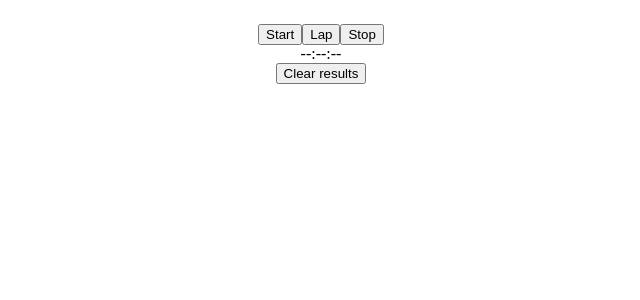
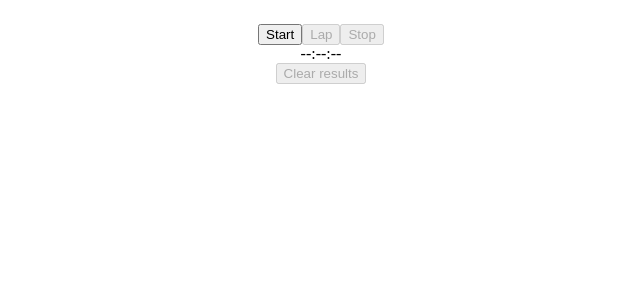
Before and after one commit to jaroslaw-bagnicki/react-timer, a React app: page / in a window 1280 px wide. Shown: the top 300 px of the page, without its empty margins (319-959 px from the left). Built offline with nearby package versions, Linux system fonts and the light colour scheme.

Commit message:
Finish convert

```diff
--- a/src/App.js
+++ /dev/null
@@ -1,44 +0,0 @@
-import React, { Component } from 'react';
-import styles from './components/App.styles.module.scss';
-
-import { Button } from './components/Button';
-import { Timer } from './components/Timer';
-
-export class App extends Component {
-  state = {
-    // TODO
-  }
-
-  render() {
-    return (
-      <div className={styles.container}>
-        <div>
-          <Button onClick={this.start} color="green">Start</Button>
-          <Button onClick={this.lap} color="yellow">Lap</Button>
-          <Button onClick={this.stop} color="red">Stop</Button>
-        </div>
-        <Timer />
-        <div>
-          <Button onClick={this.clear} color="dark">Clear results</Button>
-          <ul id="results"></ul>
-        </div>
-      </div>
-    );
-  }
-
-  start = () => {
-    console.log('start()');
-  }
-
-  lap = () => {
-    console.log('lap()');
-  }
-
-  stop = () => {
-    console.log('stop()');
-  }
-
-  clear = () => {
-    console.log('clear()');
-  }
-}
--- /dev/null
+++ b/src/components/App/index.js
@@ -0,0 +1,85 @@
+import React, { Component } from 'react';
+import styles from './App.styles.module.scss';
+
+import { Button } from '../Button';
+import { Results } from '../Results';
+
+export class App extends Component {
+  state = {
+    isRunning: false,
+    startTimestap: null,
+    actualTimestap: null,
+    stopTimeText: '',
+    laps: [],
+    timerInterval: null
+  }
+
+  render() {
+    const { isRunning, stopTimeText, laps } = this.state;
+    return (
+      <div className={styles.container}>
+        <div>
+          <Button onClick={this.start} color="green" disabled={isRunning}>Start</Button>
+          <Button onClick={this.lap} color="yellow" disabled={!isRunning}>Lap</Button>
+          <Button onClick={this.stop} color="red" disabled={!isRunning}>Stop</Button>
+        </div>
+
+        <div className={styles.timerLabel}>
+          {isRunning ? this.renderTime() : stopTimeText || '--:--:--'}
+        </div>
+
+        <div>
+          <Button onClick={this.clear} disabled={(!(!!laps.length || !!stopTimeText))}>Clear results</Button>
+          <Results laps={laps} />
+        </div>
+      </div>
+    );
+  }
+
+  start = () => {
+    this.setState({
+      isRunning: true,
+      startTimestap: Date.now(),
+      actualTimestap: Date.now(),
+      timerInterval: setInterval(() => this.setState({actualTimestap: Date.now()}), 90),
+      laps: []
+    });
+  }
+
+  lap = () => {
+    this.setState( ({laps}) => ({laps: [...laps, {no: laps.length + 1, time: this.renderTime()}]}));
+  }
+
+  stop = () => {
+    this.setState(({timerInterval}) => ({
+      isRunning: false,
+      startTimestap: null,
+      actualTimestap: null,
+      stopTimeText: this.renderTime(),
+      timerInterval: clearInterval(timerInterval)
+    }));
+  }
+
+  clear = () => {
+    this.setState({
+      stopTimeText: '',
+      laps: []
+    });
+  }
+
+  calcTime = () => {
+    const { startTimestap, actualTimestap } = this.state;
+    let diff = Math.round((actualTimestap - startTimestap) / 10);
+    const cs = diff % 100;
+    diff = (diff - cs) / 100;
+    const s = diff % 60;
+    const m = (diff - s) / 60;
+    return {m, s, cs};
+  }
+
+  renderTime = () => {
+    const {m, s, cs} = this.calcTime();
+    const format = (number) => number.toString().padStart(2, '0');
+    return `${format(m)}:${format(s)}:${format(cs)}`;
+  }
+}
--- a/src/components/Button/index.js
+++ b/src/components/Button/index.js
@@ -1,6 +1,13 @@
 import React from 'react';
 import PropTypes from 'prop-types';
 
-export const Button = ({children, onClick, color}) => (
-  <button onClick={onClick} className={color}>{children}</button>
+export const Button = ({onClick, color, disabled, children}) => (
+  <button onClick={onClick} className={color} disabled={disabled}>{children}</button>
 );
+
+Button.propTypes = {
+  onClick: PropTypes.func.isRequired,
+  color: PropTypes.string,
+  disabled: PropTypes.bool.isRequired,
+  children: PropTypes.node.isRequired
+};
--- /dev/null
+++ b/src/components/Results/index.js
@@ -0,0 +1,15 @@
+import React from 'react';
+import PropTypes from 'prop-types';
+
+export const Results = ({laps}) => (
+  <ul>
+    {laps.map(lap => (<li key={lap.no}>Lap{lap.no}: {lap.time}</li>))}
+  </ul>
+);
+
+Results.propTypes = {
+  laps: PropTypes.arrayOf(PropTypes.shape({
+    no: PropTypes.number.isRequired,
+    time: PropTypes.string.isRequired
+  }))
+};
--- a/src/components/Timer/index.js
+++ /dev/null
@@ -1,5 +0,0 @@
-import React from 'react';
-
-export const Timer = () => (
-  <div>--:--:--</div>
-);
--- a/src/index.js
+++ b/src/index.js
@@ -1,6 +1,6 @@
 import React from 'react';
 import ReactDOM from 'react-dom';
-import { App } from './App';
+import { App } from './components/App';
 
 const app = React.createElement(App);
 const appContainer = document.getElementById('app');
```
Also changed, not shown: src/components/App/App.styles.module.scss (renamed from src/components/App.styles.module.scss).
